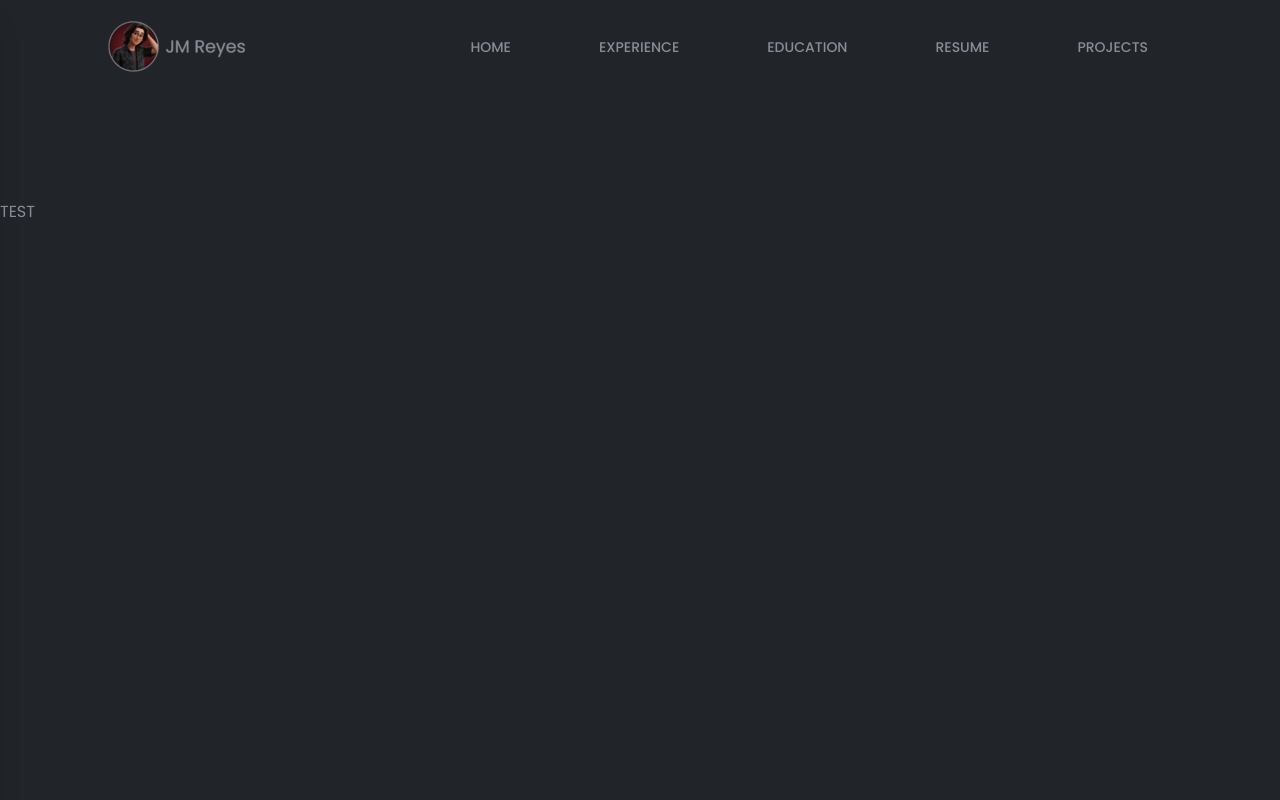
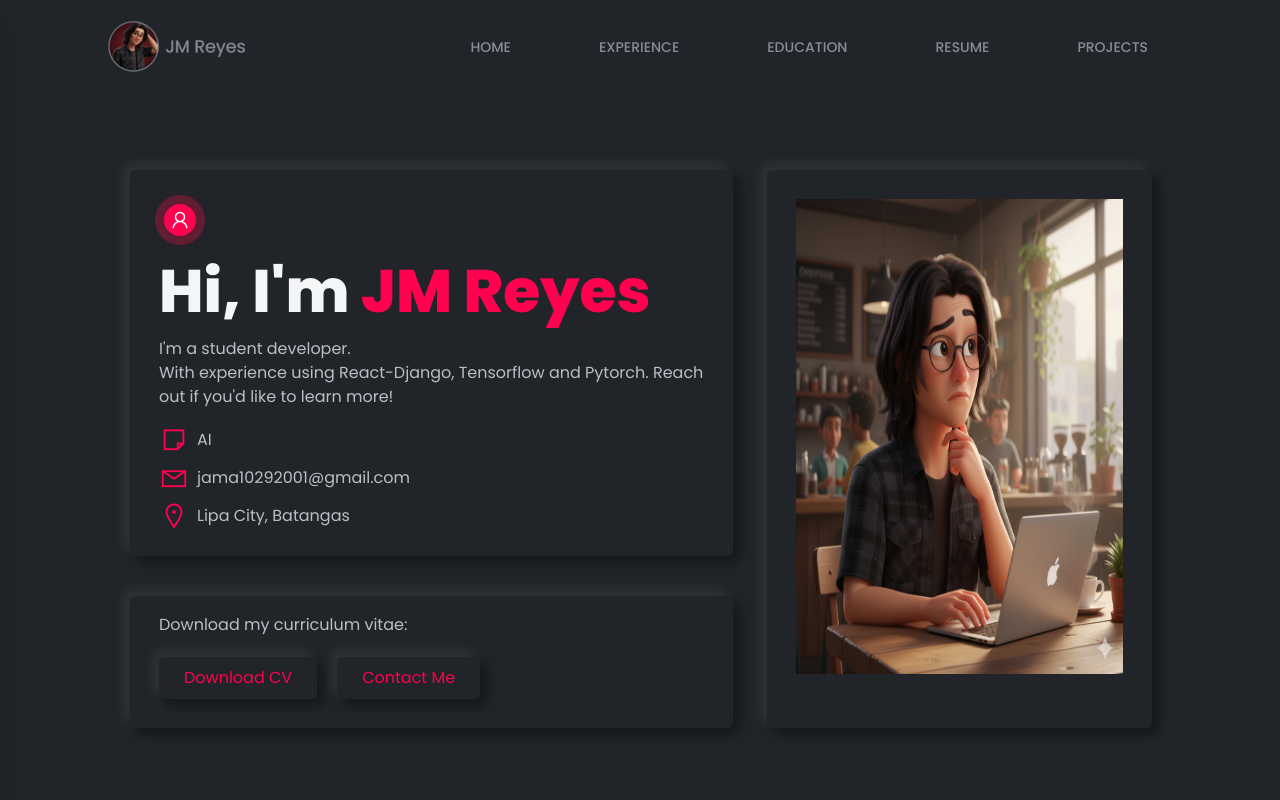
Before and after one commit to itzjmbruhhh/itzjmbruhhh-portfolio, a React (Vite) app in the folder frontend/: page / in a window 1280 px wide. Shown: the top 800 px of the page. Built offline with nearby package versions, Linux system fonts and the light colour scheme.

Commit message:
Completed home page

```diff
--- a/frontend/src/App.tsx
+++ b/frontend/src/App.tsx
@@ -1,11 +1,13 @@
 import './App.css'
 import Navbar from './components/Navbar'
+import Home from './pages/Home'
 
 function App() {
 
   return (
     <>
       <Navbar />
+      <Home />
 
       <h1 className='mt-[200px]'>TEST</h1>
 
--- /dev/null
+++ b/frontend/src/components/HomeLeft.tsx
@@ -0,0 +1,64 @@
+import React from "react";
+
+function HomeLeft() {
+  return (
+    <div className="home-left info-container hover">
+      <div className="info-wrapper">
+        <div className="info-bio m-0.5 box-shadow">
+
+        {/* Info Header Start */}
+
+          <div className="info-header pb-0 p-4">
+            <i className="lar la-user text-2xl border-9 p-1 rounded-full border-(--color-primary-opaque) bg-(--color-primary) text-white"></i>
+            <h1 className="mt-4 ml-1 font-extrabold text-(--color-secondary) text-3xl md:text-6xl xl:text-6xl">
+              Hi, I'm <span className="text-(--color-primary)">JM Reyes</span>
+            </h1>
+            <p className="info-text">
+              I'm a student developer. <br /> With experience using
+              React-Django, Tensorflow and Pytorch. Reach out if you'd like to
+              learn more!
+            </p>
+          </div>
+
+          {/* Info Header End */}
+
+          <div className="info-footer pt-0 p-4">
+            <ul>
+              <li className="info-text mt-2 flex items-center gap-2">
+                <i className="lar la-sticky-note text-3xl text-(--color-primary)"></i>
+                <span>AI</span>
+              </li>
+
+              <li className="info-text mt-2 flex items-center gap-2">
+                <i className="lar la-envelope text-3xl text-(--color-primary)"></i>
+                <span>jama10292001@gmail.com</span>
+              </li>
+
+              <li className="info-text mt-2 flex items-center gap-2">
+                <i className="las la-map-marker text-3xl text-(--color-primary)"></i>
+                <span>Lipa City, Batangas</span>
+              </li>
+
+            </ul>
+          </div>
+        </div>
+
+        <div className="info-cv m-0.5 mt-10 box-shadow">
+          <div className="ml-5 mr-5 mt-2">
+            <p className="text-[12px] md:text-[16px] xl:text-[16px] text-(--color-body-3) font-normal ">
+              Download my curriculum vitae:
+            </p>
+            <div className="flex xl:space-x-5 space-y-5 py-5 flex-col xl:flex-row xl:space-y-0 md:space-y-0 md:space-x-5 md:flex-row">
+              <button className="box-shadow hover cv-button">
+                Download CV
+              </button>
+              <button className="box-shadow hover cv-button">Contact Me</button>
+            </div>
+          </div>
+        </div>
+      </div>
+    </div>
+  );
+}
+
+export default HomeLeft;
--- /dev/null
+++ b/frontend/src/components/HomeRight.tsx
@@ -0,0 +1,16 @@
+import React from "react";
+import homeImage from "../assets/images/home.jpg";
+
+function HomeRight() {
+  return (
+    <div className="home-right">
+      <div className="image-container box-shadow hover my-0.5">
+        <div className="p-5">
+            <img src={homeImage} alt="" className="w-auto h-[475px]" />
+        </div>
+      </div>
+    </div>
+  );
+}
+
+export default HomeRight;
--- a/frontend/src/components/NavLinks.tsx
+++ b/frontend/src/components/NavLinks.tsx
@@ -14,7 +14,7 @@ export default function NavLinks({
       className={`${className} flex gap-2 xl:flex-row flex-col xl:flex xl:items-center`}
     >
       <li className="nav-item">
-        <a className="nav-link" href="/" onClick={onLinkClick}>
+        <a className="nav-link" href="#home" onClick={onLinkClick}>
           HOME
         </a>
       </li>
--- a/frontend/src/components/NavLinksMobile.tsx
+++ b/frontend/src/components/NavLinksMobile.tsx
@@ -14,7 +14,7 @@ export default function NavLinksMobile({
       className={`${className} flex gap-2 xl:flex-row flex-col xl:flex xl:items-center`}
     >
       <li className="nav-item item-mobile">
-        <a className="nav-link mobile" href="/" onClick={onLinkClick}>
+        <a className="nav-link mobile" href="#home" onClick={onLinkClick}>
           HOME
         </a>
       </li>
--- a/frontend/src/index.css
+++ b/frontend/src/index.css
@@ -2,6 +2,7 @@
 
 :root {
   --color-primary: #ff014f;
+  --color-primary-opaque: #611d31;
   --color-secondary: #f4f5f6;
   --color-tertiary: #0d1013;
   --color-gray: #f6f6f6;
@@ -10,6 +11,7 @@
   --background-color-2: #212428;
   --color-body: #878e99;
   --color-body-2: #878e9979;
+  --color-body-3: #bbbec4;
   --font-primary: "Poppins", sans-serif;
   --font-secondary: "Montserrat", sans-serif;
 
@@ -26,3 +28,7 @@
   -webkit-font-smoothing: antialiased;
   -moz-osx-font-smoothing: grayscale;
 }
+
+html {
+scroll-behavior: smooth;
+}
--- /dev/null
+++ b/frontend/src/pages/Home.tsx
@@ -0,0 +1,21 @@
+import React from "react";
+import "../styles/Home.css";
+import HomeLeft from "../components/HomeLeft";
+import HomeRight from "../components/HomeRight";
+
+function Home() {
+  return (
+    <section className="home-page" id="home">
+      <div className="home-page-wrapper mx-20 mt-30 flex justify-center">
+        <div>
+          <div className="container">
+            <HomeLeft/>
+            <HomeRight />
+          </div>
+        </div>
+      </div>
+    </section>
+  );
+}
+
+export default Home;
--- /dev/null
+++ b/frontend/src/styles/Home.css
@@ -0,0 +1,53 @@
+@import "tailwindcss";
+
+.container {
+    @apply flex xl:flex-row md:flex-col flex-col space-x-4 justify-center align-middle p-10;
+}
+
+
+.home-left {
+    @apply  xl:ml-0 flex justify-center p-2;
+}
+
+.home-right {
+    @apply  xl:ml-0 hidden xl:flex justify-center p-2;
+}
+
+.info-text {
+    @apply first-of-type:mt-4 ml-1 text-[12px] md:text-[16px] xl:text-[16px] text-(--color-body-3) font-normal;
+}
+
+.box-shadow {
+  @apply border border-transparent rounded-[5px] p-2 transition-all duration-300 ease-in-out transform;
+  box-shadow:
+    -6px -6px 12px rgba(255, 255, 255, 0.08), /* soft light top-left */
+     6px  6px 12px rgba(0, 0, 0, 0.4);        /* soft dark bottom-right */
+  background: var(--background-color-2);
+}
+
+.hover {
+  @apply transition-all duration-300 ease-in-out transform;
+}
+
+.hover:hover {
+  @apply -translate-y-1 shadow-lg;
+}
+
+.image-container:hover {
+@apply border border-transparent rounded-[5px] p-2 transition-all duration-300 ease-in-out transform;
+  box-shadow:
+    -6px -6px 12px rgba(255, 255, 255, 0.08), /* soft light top-left */
+     6px  6px 12px rgba(0, 0, 0, 0.4);        /* soft dark bottom-right */
+  background: var(--background-color-2);
+}
+
+.cv-button {
+    @apply text-(--color-primary) px-6;
+}
+
+.cv-button:hover {
+    @apply bg-(--color-tertiary) border border-transparent rounded-[5px] transition-all duration-300 ease-in-out transform cursor-pointer;
+  box-shadow:
+    -6px -6px 12px rgba(255, 255, 255, 0.08), /* soft light top-left */
+     6px  6px 12px rgba(0, 0, 0, 0.4);        /* soft dark bottom-right */
+}
--- a/frontend/src/styles/Navbar.css
+++ b/frontend/src/styles/Navbar.css
@@ -3,7 +3,7 @@
 
 @layer components {
   .header-wrapper {
-    @apply flex items-center justify-between xl:px-4 py-3 sm:px-0 md:px-14;
+    @apply flex items-center justify-between xl:px-4 py-3 px-0 md:px-14;
   }
 
   .rn-header {
```
Also changed, not shown: frontend/src/assets/images/home.jpg (added).
